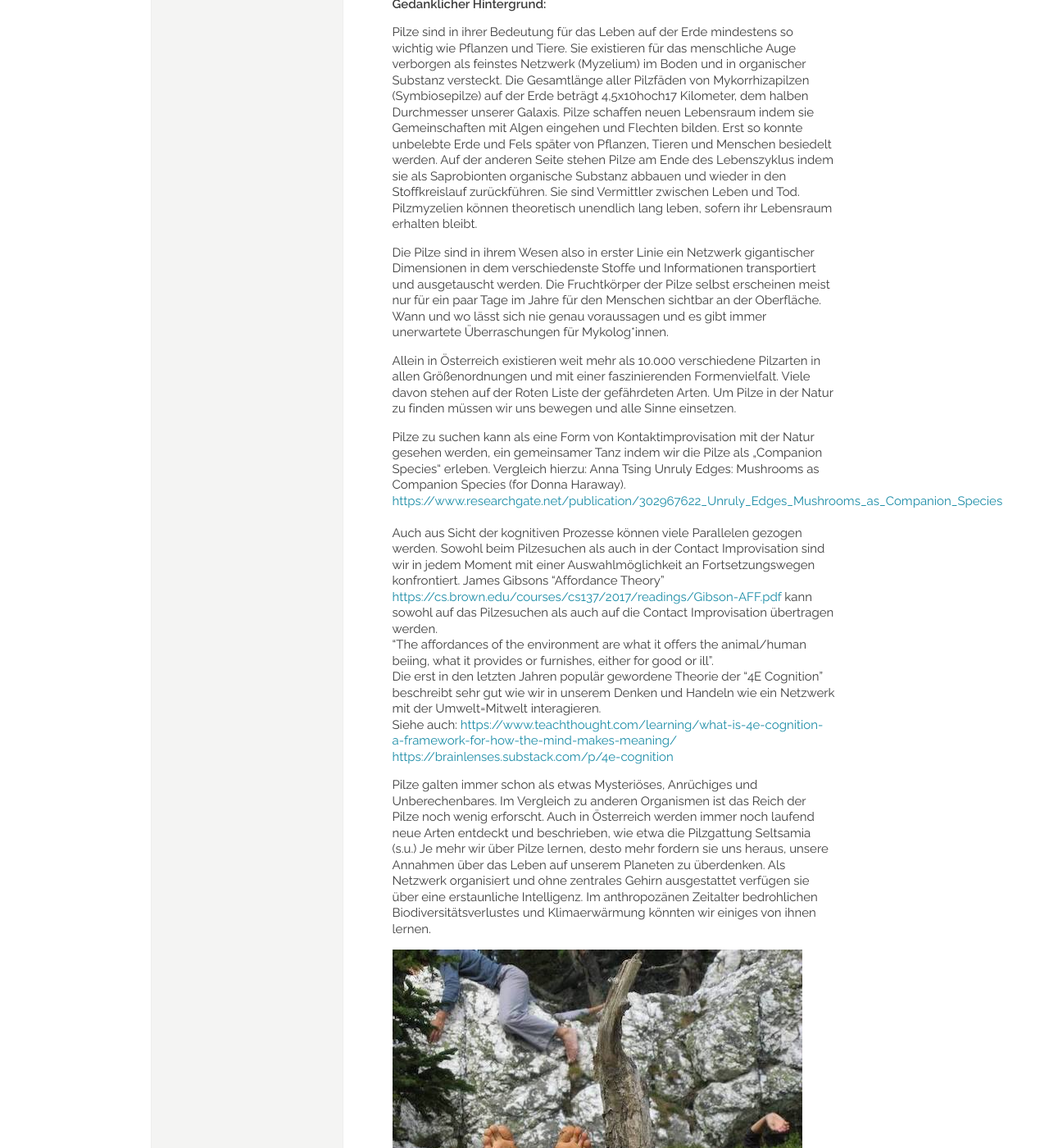
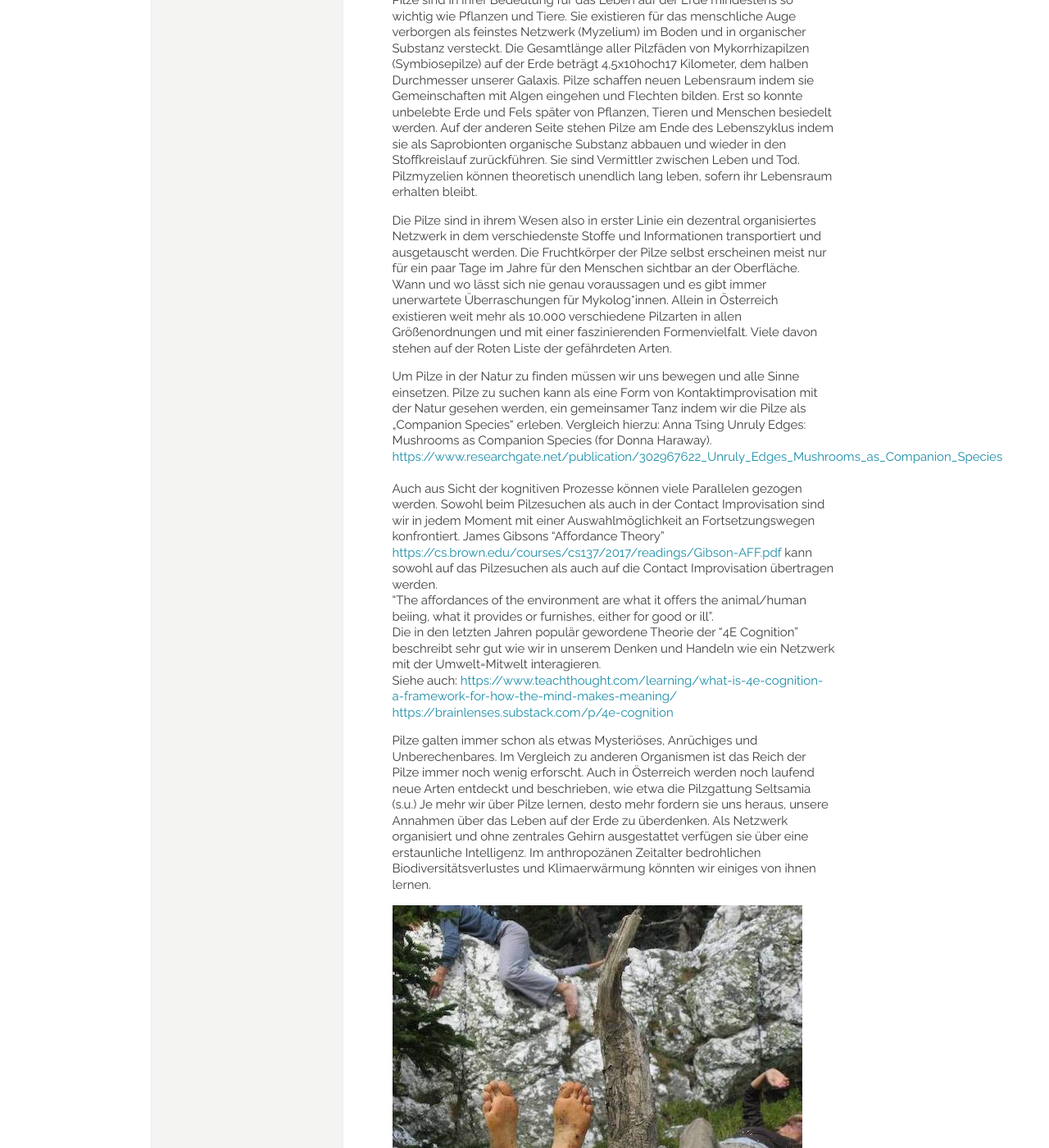
Before and after one commit to manulari/rollingpointat, a Jekyll site: the page built from _pages_de/mycelium.md, in a window 1280 px wide and 1400 px high, scrolled down 2539 px. Shown: the whole window at 82% size. Built offline with Jekyll 4.4.1, drawn with Linux system fonts in a browser that asks for light colours; comment, search, counter and statistics services are not loaded; some of the changed text lies outside the part shown.

Commit message:
Update page (de) “mycelium”

```diff
--- a/_pages_de/mycelium.md
+++ b/_pages_de/mycelium.md
@@ -78,19 +79,17 @@ Am Beginn der Mariahilferstraße vom Westbahnhof aus Richtung Museumsquartier\
 
 Pilze sind in ihrer Bedeutung für das Leben auf der Erde mindestens so wichtig wie Pflanzen und Tiere. Sie existieren für das menschliche Auge verborgen als feinstes Netzwerk (Myzelium) im Boden und in organischer Substanz versteckt. Die Gesamtlänge aller Pilzfäden von Mykorrhizapilzen (Symbiosepilze) auf der Erde beträgt 4,5x10hoch17 Kilometer, dem halben Durchmesser unserer Galaxis. Pilze schaffen neuen Lebensraum indem sie Gemeinschaften mit Algen eingehen und Flechten bilden. Erst so konnte unbelebte Erde und Fels später von Pflanzen, Tieren und Menschen besiedelt werden. Auf der anderen Seite stehen Pilze am Ende des Lebenszyklus indem sie als Saprobionten organische Substanz abbauen und wieder in den Stoffkreislauf zurückführen. Sie sind Vermittler zwischen Leben und Tod. Pilzmyzelien können theoretisch unendlich lang leben, sofern ihr Lebensraum erhalten bleibt.
 
-Die Pilze sind in ihrem Wesen also in erster Linie ein Netzwerk gigantischer Dimensionen in dem verschiedenste Stoffe und Informationen transportiert und ausgetauscht werden. Die Fruchtkörper der Pilze selbst erscheinen meist nur für ein paar Tage im Jahre für den Menschen sichtbar an der Oberfläche. Wann und wo lässt sich nie genau voraussagen und es gibt immer unerwartete Überraschungen für Mykolog*innen.
+Die Pilze sind in ihrem Wesen also in erster Linie ein dezentral organisiertes Netzwerk in dem verschiedenste Stoffe und Informationen transportiert und ausgetauscht werden. Die Fruchtkörper der Pilze selbst erscheinen meist nur für ein paar Tage im Jahre für den Menschen sichtbar an der Oberfläche. Wann und wo lässt sich nie genau voraussagen und es gibt immer unerwartete Überraschungen für Mykolog*innen. Allein in Österreich existieren weit mehr als 10.000 verschiedene Pilzarten in allen Größenordnungen und mit einer faszinierenden Formenvielfalt. Viele davon stehen auf der Roten Liste der gefährdeten Arten.
 
-Allein in Österreich existieren weit mehr als 10.000 verschiedene Pilzarten in allen Größenordnungen und mit einer faszinierenden Formenvielfalt. Viele davon stehen auf der Roten Liste der gefährdeten Arten. Um Pilze in der Natur zu finden müssen wir uns bewegen und alle Sinne einsetzen.
-
-Pilze zu suchen kann als eine Form von Kontaktimprovisation mit der Natur gesehen werden, ein gemeinsamer Tanz indem wir die Pilze als „Companion Species“ erleben. Vergleich hierzu: Anna Tsing Unruly Edges: Mushrooms as Companion Species (for Donna Haraway). <https://www.researchgate.net/publication/302967622_Unruly_Edges_Mushrooms_as_Companion_Species>\
+Um Pilze in der Natur zu finden müssen wir uns bewegen und alle Sinne einsetzen. Pilze zu suchen kann als eine Form von Kontaktimprovisation mit der Natur gesehen werden, ein gemeinsamer Tanz indem wir die Pilze als „Companion Species“ erleben. Vergleich hierzu: Anna Tsing Unruly Edges: Mushrooms as Companion Species (for Donna Haraway). <https://www.researchgate.net/publication/302967622_Unruly_Edges_Mushrooms_as_Companion_Species>\
 \
 Auch aus Sicht der kognitiven Prozesse können viele Parallelen gezogen werden. Sowohl beim Pilzesuchen als auch in der Contact Improvisation sind wir in jedem Moment mit einer Auswahlmöglichkeit an Fortsetzungswegen konfrontiert. James Gibsons "Affordance Theory" [https://cs.brown.edu/courses/cs137/2017/readings/Gibson-AFF.pdf ](https://cs.brown.edu/courses/cs137/2017/readings/Gibson-AFF.pdf)kann sowohl auf das Pilzesuchen als auch auf die Contact Improvisation übertragen werden. \
 "The affordances of the environment are what it offers the animal/human beiing, what it provides or furnishes, either for good or ill".\
-Die erst in den letzten Jahren populär gewordene Theorie der "4E Cognition" beschreibt sehr gut wie wir in unserem Denken und Handeln wie ein Netzwerk mit der Umwelt=Mitwelt interagieren.\
+Die in den letzten Jahren populär gewordene Theorie der "4E Cognition" beschreibt sehr gut wie wir in unserem Denken und Handeln wie ein Netzwerk mit der Umwelt=Mitwelt interagieren.\
 Siehe auch: <https://www.teachthought.com/learning/what-is-4e-cognition-a-framework-for-how-the-mind-makes-meaning/>\
 <https://brainlenses.substack.com/p/4e-cognition>
 
-Pilze galten immer schon als etwas Mysteriöses, Anrüchiges und Unberechenbares. Im Vergleich zu anderen Organismen ist das Reich der Pilze noch wenig erforscht. Auch in Österreich werden immer noch laufend neue Arten entdeckt und beschrieben, wie etwa die Pilzgattung Seltsamia (s.u.) Je mehr wir über Pilze lernen, desto mehr fordern sie uns heraus, unsere Annahmen über das Leben auf unserem Planeten zu überdenken. Als Netzwerk organisiert und ohne zentrales Gehirn ausgestattet verfügen sie über eine erstaunliche Intelligenz. Im anthropozänen Zeitalter bedrohlichen Biodiversitätsverlustes und Klimaerwärmung könnten wir einiges von ihnen lernen.
+Pilze galten immer schon als etwas Mysteriöses, Anrüchiges und Unberechenbares. Im Vergleich zu anderen Organismen ist das Reich der Pilze immer noch wenig erforscht. Auch in Österreich werden noch laufend neue Arten entdeckt und beschrieben, wie etwa die Pilzgattung Seltsamia (s.u.) Je mehr wir über Pilze lernen, desto mehr fordern sie uns heraus, unsere Annahmen über das Leben auf der Erde zu überdenken. Als Netzwerk organisiert und ohne zentrales Gehirn ausgestattet verfügen sie über eine erstaunliche Intelligenz. Im anthropozänen Zeitalter bedrohlichen Biodiversitätsverlustes und Klimaerwärmung könnten wir einiges von ihnen lernen.
 
 ![](/assets/uploads/10428163_666135826810806_5709185538764895315_o.jpg)
 
```
Also changed, not shown: other parts of _pages_de/mycelium.md (+9 -8 lines).
